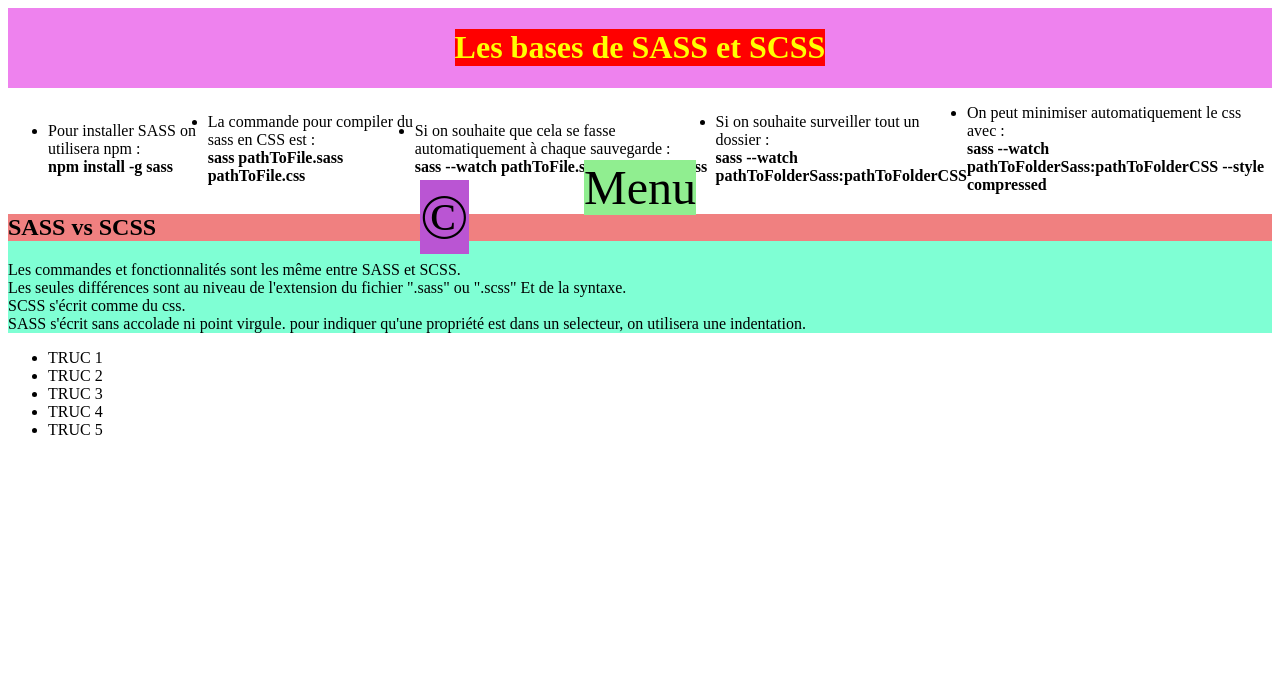
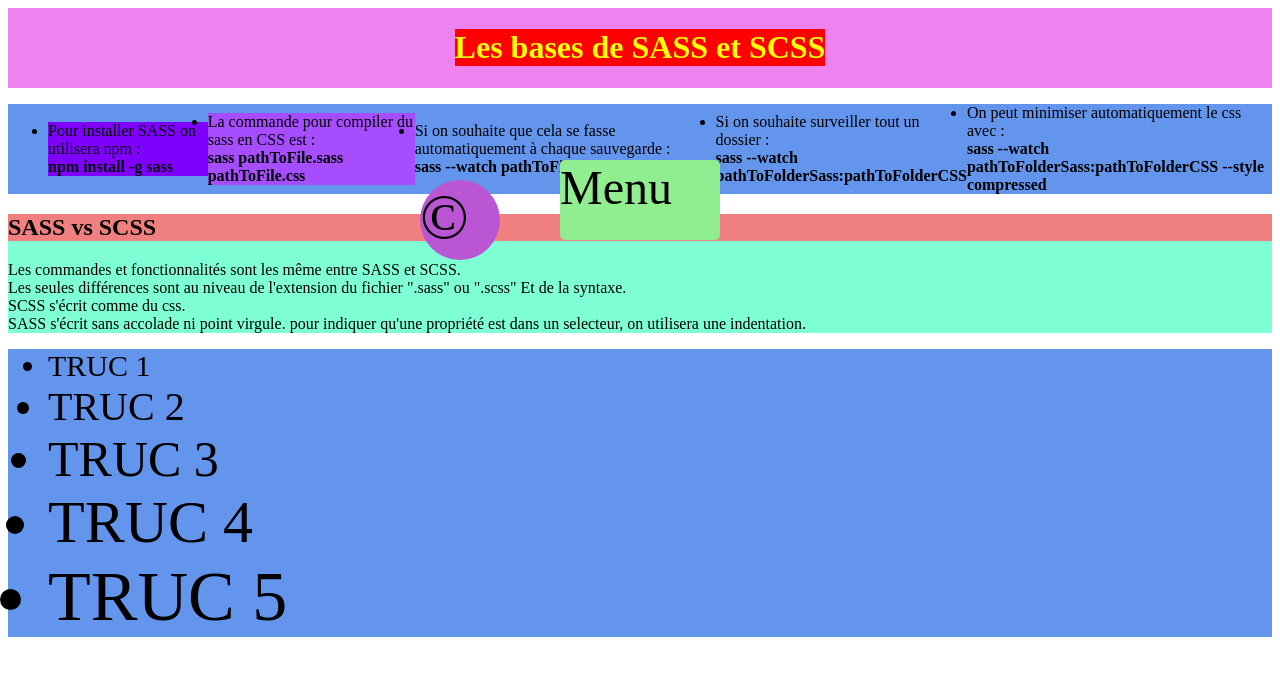
Before and after one commit to NolwennWM/dwwmArras, a plain HTML site: page 02-css/12-sass/index.html in a window 1280 px wide. Drawn offline with Linux system fonts and the light colour scheme.

Commit message:
cours sass

```diff
--- /dev/null
+++ b/02-css/12-sass/sass/_liste.scss
@@ -0,0 +1,18 @@
+/* -------- les boucles ----------- */
+@mixin liste($li...)
+{
+    // @debug $li;
+    @for $i from 0 to length($li)
+    {
+        // @debug $i;
+        #{nth($li, $i+1)}
+        {
+            font-size: 30px + $i * 10;
+        }
+    }
+}
+ul
+{
+    background-color: cornflowerblue;
+    @include liste(".truc1", ".truc2", ".truc3", ".truc4", ".truc5");
+}
--- a/02-css/12-sass/sass/style.scss
+++ b/02-css/12-sass/sass/style.scss
@@ -1,3 +1,4 @@
+@use "liste";
 /* --------- NESTING -------------- */
 /*
     La nidification permet d'inclure des selecteurs css dans d'autres selecteurs css.
@@ -73,5 +74,45 @@
 }
 /* --------------- fonctions ---------------- */
 /*
-
+    Les fonctions vont ressembler un peu aux mixins mais ne vont pas afficher une règle css, seulement retourner une valeur.
+    Certaines sont déjà défini dans SASS, d'autres peuvent être créée par nous même.
 */
+@function compLight($color)
+{
+    $comp: complement($color);
+    $light: lighten($comp, 15%);
+    @return $light;
+}
+main
+{
+    li:nth-child(1)
+    {
+        background-color: complement(chartreuse);
+    }
+    li:nth-child(2)
+    {
+        background-color: compLight(chartreuse);
+    }
+}
+/* ----------- conditions ---------------- */
+@mixin radius($w, $h)
+{
+    width: $w;
+    height: $h;
+    @if $w == $h
+    {
+        border-radius: 50%;
+    }
+    @else
+    {
+        border-radius: 5px;
+    }
+}
+div.copy
+{
+    @include radius(5rem, 5rem)
+}
+div.menu
+{
+    @include radius(10rem, 5rem)
+}
```
Also changed, not shown: 02-css/12-sass/css/style.css, 1 other file.
